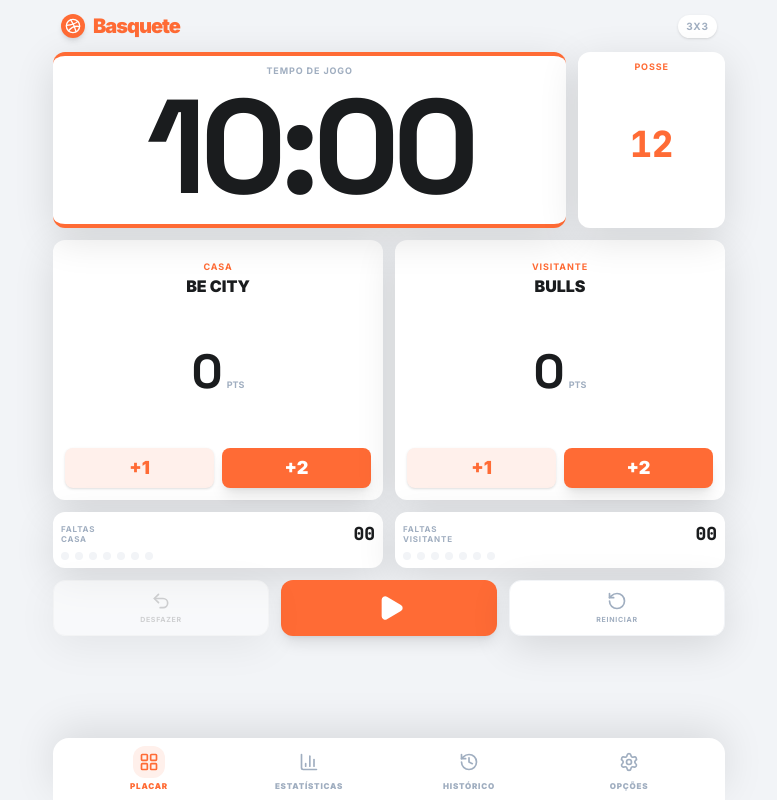
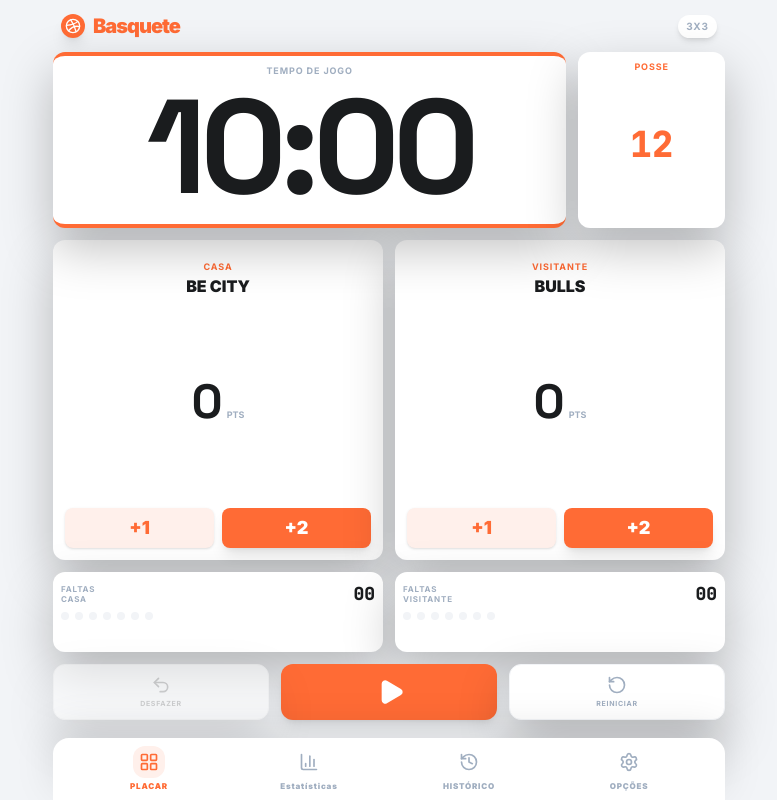
Before and after one commit to superdz7/marcador-3x3, a React (Vite) app: page / in a window 1280 px wide. Shown: the whole page, without its empty margins (251-1028 px from the left). Built offline with nearby package versions, Linux system fonts and the light colour scheme.

Commit message:
feat: Localize "Statistics" to "Stats"
Updates translations for Portuguese and Spanish to use a more concise version of "Statistics" for better UI fit.

```diff
--- a/src/App.tsx
+++ b/src/App.tsx
@@ -72,7 +72,7 @@ const TRANSLATIONS: any = {
   pt: {
     placar: 'PLACAR',
     historico: 'HISTÓRICO',
-    estatisticas: 'ESTATÍSTICAS',
+    estatisticas: 'Estatísticas',
     opcoes: 'OPÇÕES',
     casa: 'CASA',
     visitante: 'VISITANTE',
@@ -131,7 +131,7 @@ const TRANSLATIONS: any = {
   en: {
     placar: 'SCOREBOARD',
     historico: 'HISTORY',
-    estatisticas: 'STATS',
+    estatisticas: 'Stats',
     opcoes: 'OPTIONS',
     casa: 'HOME',
     visitante: 'AWAY',
@@ -190,7 +190,7 @@ const TRANSLATIONS: any = {
   es: {
     placar: 'MARCADOR',
     historico: 'HISTORIAL',
-    estatisticas: 'ESTADÍSTICAS',
+    estatisticas: 'Estadísticas',
     opcoes: 'OPCIONES',
     casa: 'LOCAL',
     visitante: 'VISITANTE',
@@ -672,7 +672,7 @@ export default function App() {
   }, [shotClock, isRunning, shotClockSoundEnabled, shotClockBuzzerPlayed]);
 
   return (
-    <div className="min-h-screen bg-bg-primary text-text-primary font-sans flex flex-col items-center px-4 py-2 sm:px-6 sm:py-3 pb-24 select-none transition-colors duration-300">
+    <div className="min-h-screen bg-bg-primary text-text-primary font-sans flex flex-col items-center px-4 py-2 sm:px-6 sm:py-3 pb-24 select-none transition-colors duration-300 overflow-hidden">
       {/* Toast Notification */}
       <AnimatePresence>
         {toast && (
@@ -680,7 +680,7 @@ export default function App() {
             initial={{ opacity: 0, y: -50, x: '-50%' }}
             animate={{ opacity: 1, y: 20, x: '-50%' }}
             exit={{ opacity: 0, y: -50, x: '-50%' }}
-            className={`fixed left-1/2 z-[100] px-6 py-3 rounded-2xl shadow-2xl font-bold text-xs flex items-center gap-2 border ${
+            className={`fixed left-1/2 z-[100] px-6 py-3 rounded-2xl shadow-[0_20px_50px_rgba(0,0,0,0.3)] font-bold text-xs flex items-center gap-2 border ${
               toast.type === 'error' ? 'bg-red-500 text-white border-red-400' : 'bg-[#FF6B35] text-white border-[#FF8B55]'
             }`}
           >
@@ -692,11 +692,11 @@ export default function App() {
 
       {/* Header - Compact */}
       <header className="w-full max-w-2xl flex items-center gap-2 mb-3 px-2">
-        <div className="bg-[#FF6B35] p-1 rounded-full shadow-md">
+        <div className="bg-[#FF6B35] p-1 rounded-full shadow-lg">
           <Dribbble className="w-4 h-4 text-white" />
         </div>
         <h1 className="text-xl font-black tracking-tighter text-[#FF6B35]">Basquete</h1>
-        <div className="ml-auto text-[10px] font-bold text-text-secondary uppercase tracking-widest bg-bg-card px-2 py-1 rounded-full shadow-sm">
+        <div className="ml-auto text-[10px] font-bold text-text-secondary uppercase tracking-widest bg-bg-card px-2 py-1 rounded-full shadow-md">
           {MODES[gameMode].label}
         </div>
       </header>
@@ -709,7 +709,7 @@ export default function App() {
             <div className="flex gap-3 h-28 sm:h-36 md:h-44 shrink-0">
               {/* Game Timer */}
               <motion.div
-                className={`flex-[3.5] bg-bg-card rounded-xl shadow-[0_10px_40px_rgba(0,0,0,0.12)] border-y-4 border-[#FF6B35] flex flex-col items-center justify-center relative overflow-hidden [container-type:inline-size] ${hasStarted.current ? 'cursor-default' : 'cursor-pointer'}`}
+                className={`flex-[3.5] bg-bg-card rounded-xl shadow-[0_20px_50px_rgba(0,0,0,0.25)] border-y-4 border-[#FF6B35] flex flex-col items-center justify-center relative overflow-hidden [container-type:inline-size] ${hasStarted.current ? 'cursor-default' : 'cursor-pointer'}`}
                 whileTap={hasStarted.current ? {} : { scale: 0.98 }}
                 onClick={() => {
                   if (hasStarted.current) {
@@ -728,7 +728,7 @@ export default function App() {
               {/* Shot Clock */}
               <div className="flex-1 flex flex-col gap-2">
                 <motion.div
-                  className="flex-1 bg-bg-card rounded-xl shadow-[0_10px_40px_rgba(0,0,0,0.12)] flex flex-col items-center justify-center relative cursor-pointer"
+                  className="flex-1 bg-bg-card rounded-xl shadow-[0_20px_50px_rgba(0,0,0,0.25)] flex flex-col items-center justify-center relative cursor-pointer"
                   whileTap={{ scale: 0.9 }}
                   onClick={() => setShotClock(12)}
                 >
@@ -740,7 +740,7 @@ export default function App() {
 
                 {(gameMode === 'fiba' || gameMode === 'nba') && (
                   <motion.button
-                    className="h-10 bg-bg-card rounded-xl shadow-sm border border-border text-[#FF6B35] font-black text-xs flex items-center justify-center"
+                    className="h-10 bg-bg-card rounded-xl shadow-md border border-border text-[#FF6B35] font-black text-xs flex items-center justify-center"
                     whileTap={{ scale: 0.95 }}
                     onClick={() => setShotClock(24)}
                   >
@@ -821,14 +821,14 @@ export default function App() {
           </>
         ) : activeTab === 'estatisticas' ? (
           <div className="flex-1 flex flex-col gap-4 p-1 sm:p-2 overflow-y-auto no-scrollbar">
-            <div className="flex justify-between items-center px-2">
+            <div className="flex items-center px-2">
               <h2 className="text-lg font-black text-text-primary">{t.estatisticas}</h2>
-              <div className="flex gap-2">
+              <div className="flex gap-2 ml-auto">
                 <motion.button
                   onClick={handleDraft}
-                  className="text-[10px] font-bold text-[#FF6B35] uppercase tracking-widest bg-bg-card px-3 py-1.5 rounded-full border border-border shadow-sm active:scale-95 transition-transform flex items-center gap-1.5"
+                  className="text-[9px] font-bold text-[#FF6B35] uppercase tracking-widest bg-bg-card px-2.5 py-1 rounded-full border border-border shadow-sm active:scale-95 transition-transform flex items-center gap-1"
                 >
-                  <Users className="w-3 h-3" />
+                  <Users className="w-2.5 h-2.5" />
                   {t.sorteio}
                 </motion.button>
                 {drawnTeams.length > 0 && (
@@ -836,7 +836,7 @@ export default function App() {
                     initial={{ opacity: 0, x: 20 }}
                     animate={{ opacity: 1, x: 0 }}
                     onClick={() => setDrawnTeams([])}
-                    className="text-[10px] font-bold text-[#FF6B35] uppercase tracking-widest bg-bg-card px-3 py-1.5 rounded-full border border-border shadow-sm active:scale-95 transition-transform"
+                    className="text-[9px] font-bold text-[#FF6B35] uppercase tracking-widest bg-bg-card px-2.5 py-1 rounded-full border border-border shadow-sm active:scale-95 transition-transform"
                   >
                     {t.limparSorteio}
                   </motion.button>
@@ -1294,7 +1294,7 @@ function TeamCard({ label, name, onNameChange, score, onAdd1, onAdd2, onAdd3, t,
   const isFibaNba = gameMode === 'fiba' || gameMode === 'nba';
 
   return (
-    <div className="bg-bg-card rounded-xl p-3 shadow-[0_10px_40px_rgba(0,0,0,0.12)] flex flex-col items-center justify-between transition-colors duration-300 min-h-[180px] sm:min-h-[220px] md:min-h-[260px]">
+    <div className="bg-bg-card rounded-xl p-3 shadow-[0_20px_50px_rgba(0,0,0,0.25)] flex flex-col items-center justify-between transition-colors duration-300 min-h-[240px] sm:min-h-[280px] md:min-h-[320px]">
       <div className="text-center w-full">
         <span className="text-[9px] font-bold text-[#FF6B35] uppercase tracking-widest">{label}</span>
         {isEditing ? (
@@ -1380,7 +1380,7 @@ function FoulCard({ label, fouls, onAddFoul, t, gameMode }: any) {
 
   return (
     <div
-      className={`rounded-xl p-2 shadow-[0_10px_40px_rgba(0,0,0,0.12)] flex flex-col items-start gap-1 cursor-pointer transition-colors duration-300 ${isBonus ? 'bg-[#FF6B35]' : 'bg-bg-card'}`}
+      className={`rounded-xl p-2 shadow-[0_20px_50px_rgba(0,0,0,0.25)] flex flex-col items-start gap-1 cursor-pointer transition-colors duration-300 min-h-[70px] sm:min-h-[80px] ${isBonus ? 'bg-[#FF6B35]' : 'bg-bg-card'}`}
       onClick={onAddFoul}
     >
       <div className="w-full flex justify-between items-center min-h-[1.5rem]">
@@ -1402,7 +1402,7 @@ function FoulCard({ label, fouls, onAddFoul, t, gameMode }: any) {
 function ControlButton({ icon, label, onClick, disabled }: any) {
   return (
     <motion.button
-      className={`flex flex-col items-center justify-center gap-1 h-14 rounded-xl bg-bg-card shadow-[0_10px_40px_rgba(0,0,0,0.12)] border border-border transition-colors duration-300 ${disabled ? 'opacity-50 grayscale' : ''}`}
+      className={`flex flex-col items-center justify-center gap-1 h-14 rounded-xl bg-bg-card shadow-[0_20px_50px_rgba(0,0,0,0.25)] border border-border transition-colors duration-300 ${disabled ? 'opacity-50 grayscale' : ''}`}
       whileHover={disabled ? {} : { scale: 1.05, backgroundColor: 'var(--color-bg-primary)' }}
       whileTap={disabled ? {} : { scale: 0.95 }}
       onClick={onClick}
```
